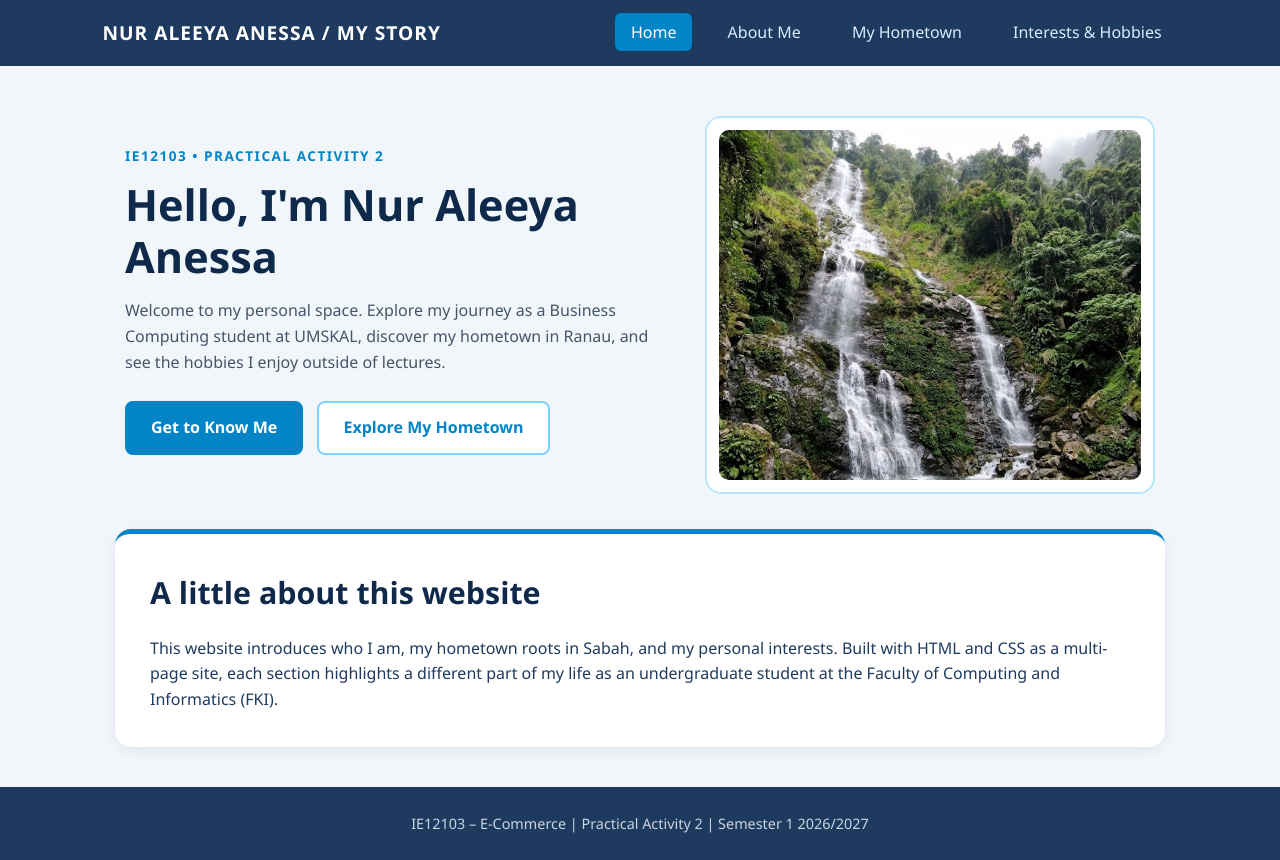
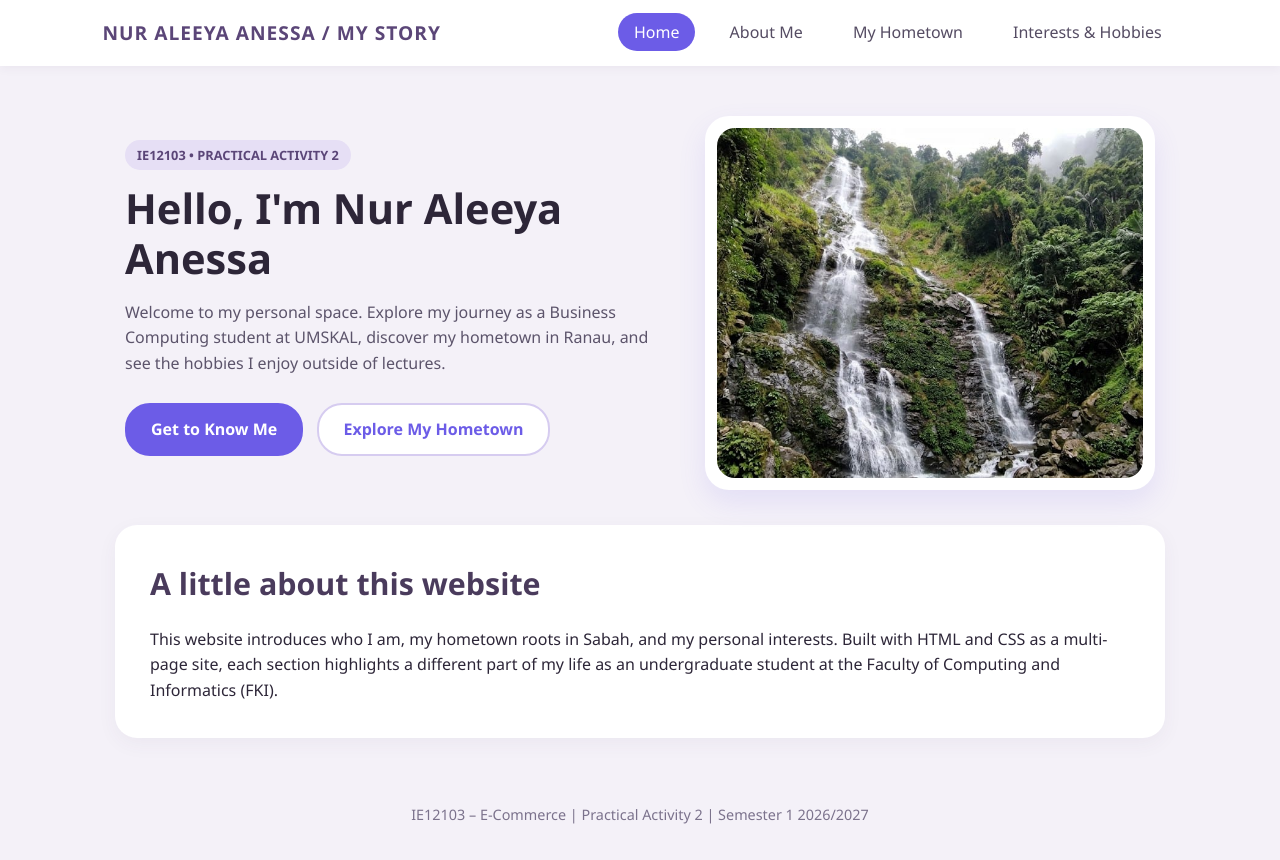
Before and after one commit to nuraleeya0611-droid/ie12103-task2, a plain HTML site: page index.html in a window 1280 px wide. Drawn offline with Linux system fonts and the light colour scheme.

Commit message:
Update style.css

```diff
--- a/style.css
+++ b/style.css
@@ -6,41 +6,42 @@
 }
 
 body {
-    background-color: #f0f6fa; /* Soft coastal blue tint */
-    color: #1e3a5f;
+    background-color: #f4f1f8; /* Soft taro/lavender background */
+    color: #2d2638;
     line-height: 1.6;
 }
 
 header {
-    background-color: #1e3a5f;
+    background-color: #ffffff;
     padding: 1.1rem 8%;
     display: flex;
     justify-content: space-between;
     align-items: center;
+    box-shadow: 0 2px 10px rgba(74, 59, 92, 0.06);
     position: sticky;
     top: 0;
     z-index: 100;
 }
 
 .logo {
-    color: #ffffff;
+    color: #5b4678;
     font-size: 1.2rem;
-    font-weight: 700;
+    font-weight: 800;
     letter-spacing: 1px;
 }
 
 nav a {
-    color: #dbeafe;
+    color: #554c63;
     text-decoration: none;
-    margin-left: 15px;
+    margin-left: 14px;
     padding: 8px 16px;
-    border-radius: 6px;
+    border-radius: 20px;
     font-weight: 500;
     transition: 0.3s;
 }
 
 nav a:hover, nav a.active {
-    background-color: #0284c7;
+    background-color: #6c5ce7;
     color: #ffffff;
 }
 
@@ -60,23 +61,25 @@ nav a:hover, nav a.active {
 }
 
 .hero-tag {
-    color: #0284c7;
-    font-size: 0.85rem;
+    background-color: #e6dff5;
+    color: #5b4678;
+    padding: 5px 12px;
+    border-radius: 15px;
+    font-size: 0.8rem;
     font-weight: 700;
-    letter-spacing: 1.5px;
-    margin-bottom: 12px;
-    display: block;
+    display: inline-block;
+    margin-bottom: 14px;
 }
 
 .hero-text h1 {
-    font-size: 2.7rem;
-    color: #0f294a;
+    font-size: 2.6rem;
+    color: #2d2638;
     line-height: 1.2;
     margin-bottom: 16px;
 }
 
 .hero-text p {
-    color: #475569;
+    color: #5c546b;
     margin-bottom: 26px;
 }
 
@@ -86,45 +89,45 @@ nav a:hover, nav a.active {
     max-width: 450px;
     background: #ffffff;
     padding: 12px;
-    border-radius: 16px;
-    border: 2px solid #bae6fd;
+    border-radius: 24px;
+    box-shadow: 0 12px 28px rgba(108, 92, 231, 0.12);
 }
 
 .hero-image-card img {
     width: 100%;
     height: 350px;
     object-fit: cover;
-    border-radius: 10px;
+    border-radius: 18px;
     display: block;
 }
 
 .btn {
     display: inline-block;
-    background-color: #0284c7;
+    background-color: #6c5ce7;
     color: #ffffff;
     padding: 12px 24px;
     text-decoration: none;
-    border-radius: 8px;
+    border-radius: 25px;
     font-weight: 600;
     margin-right: 10px;
     margin-bottom: 10px;
-    border: 2px solid #0284c7;
+    border: 2px solid #6c5ce7;
     transition: 0.3s;
 }
 
 .btn:hover {
-    background-color: #0369a1;
-    border-color: #0369a1;
+    background-color: #5649c0;
+    border-color: #5649c0;
 }
 
 .btn-outline {
     background-color: #ffffff;
-    color: #0284c7;
-    border: 2px solid #7dd3fc;
+    color: #6c5ce7;
+    border: 2px solid #d6ccf0;
 }
 
 .btn-outline:hover {
-    border-color: #0284c7;
+    border-color: #6c5ce7;
 }
 
 .container {
@@ -132,13 +135,12 @@ nav a:hover, nav a.active {
     margin: 35px auto;
     padding: 35px;
     background-color: #ffffff;
-    border-radius: 16px;
-    border-top: 5px solid #0284c7;
-    box-shadow: 0 4px 15px rgba(15, 41, 74, 0.06);
+    border-radius: 22px;
+    box-shadow: 0 6px 20px rgba(74, 59, 92, 0.05);
 }
 
 h2 {
-    color: #0f294a;
+    color: #4a3b5c;
     font-size: 1.9rem;
     margin-bottom: 18px;
 }
@@ -155,7 +157,7 @@ h2 {
     height: 230px;
     object-fit: cover;
     border-radius: 50%;
-    border: 4px solid #0284c7;
+    border: 5px solid #e6dff5;
 }
 
 .card-grid {
@@ -166,9 +168,9 @@ h2 {
 }
 
 .card {
-    background: #f8fafc;
-    border: 1px solid #e2e8f0;
-    border-radius: 12px;
+    background: #faf8fc;
+    border: 1px solid #ece6f5;
+    border-radius: 18px;
     overflow: hidden;
     padding-bottom: 18px;
 }
@@ -181,20 +183,19 @@ h2 {
 
 .card h3 {
     margin: 15px 18px 8px;
-    color: #0f294a;
+    color: #2d2638;
 }
 
 .card p {
     margin: 0 18px;
     font-size: 0.95rem;
-    color: #475569;
+    color: #5c546b;
 }
 
 footer {
     text-align: center;
     padding: 25px;
-    background-color: #1e3a5f;
-    color: #cbd5e1;
+    color: #7b728c;
     margin-top: 40px;
     font-size: 0.9rem;
 }
```
